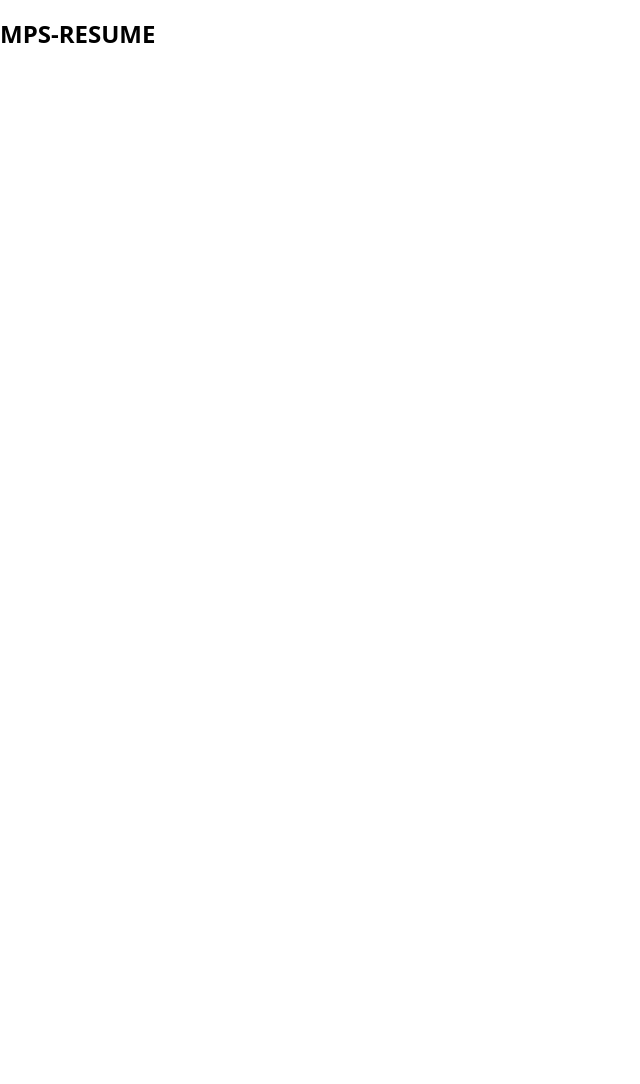
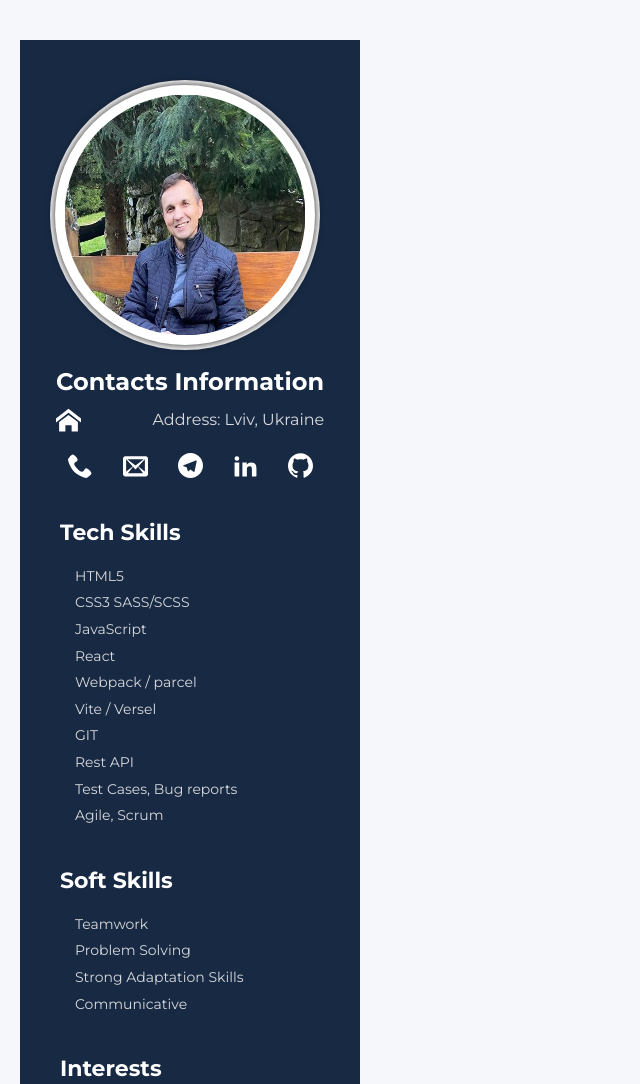
Before and after one commit to PetroMazuryk/mps-resume, a website built with Parcel: page src/index.html in a window 1280 px wide. Shown: the top 1084 px of the page, without its empty margins (0-640 px from the left). Before the commit the page ends 800 px from the top, so only its background shows below. Built offline with nearby package versions, Linux system fonts and the light colour scheme; a web font is replaced by a local one.

Commit message:
added sidebar section

```diff
--- a/src/index.html
+++ b/src/index.html
@@ -1,15 +1,18 @@
 <!DOCTYPE html>
-<html lang="ru">
+<html lang="en">
   <head>
     <meta charset="UTF-8" />
     <meta name="viewport" content="width=device-width, initial-scale=1.0" />
     <title>MPS RESUME</title>
     <link rel="shortcut icon" href="./images/favicon.ico" type="image/x-icon" />
     <link rel="stylesheet" href="./sass/index.scss" />
+    <link
+      href="https://fonts.googleapis.com/css2?family=Montserrat:wght@400;500;600;700;800&family=Seymour+One&display=swap"
+      rel="stylesheet"
+    />
     <script type="module" src="./index.js"></script>
   </head>
   <body>
-    <!-- ❗️❗️❗️ Add partials like so for every page -->
-    <include src="./partials/example.html"></include>
+    <include src="./partials/resume.html"></include>
   </body>
 </html>
--- a/src/partials/example.html
+++ /dev/null
@@ -1,3 +0,0 @@
-<article class="example" id="uk">
-  <h1>MPS-RESUME</h1>
-</article>
--- /dev/null
+++ b/src/partials/resume.html
@@ -0,0 +1,141 @@
+<header>
+  <aside class="sidebar">
+    <div class="container-preview-photo">
+      <div class="preview__wrapper">
+        <img class="preview-photo" src="./images/photo.jpg" alt="My photo" />
+      </div>
+    </div>
+    <div class="contacts__container">
+      <h1 class="contacts__title">Contacts Information</h1>
+      <a
+        class="contacts__address"
+        target="_blank"
+        href="https://www.google.com/maps/d/viewer?mid=1EkwX7Fk-zHgwIFlXdLFx8MTz66s&hl=uk&ll=49.841722439688425%2C24.026302999999974&z=12"
+      >
+        <svg class="icon icon__address">
+          <use href="./images/sprite.svg#icon-home"></use>
+        </svg>
+        <span class="sider-text">Address: Lviv, Ukraine</span>
+      </a>
+      <ul class="general-ul contacts-container">
+        <li class="item-contacts tooltip">
+          <a class="sider-a" href="tel:0502124965">
+            <svg class="icon icon-phone">
+              <use href="./images/sprite.svg#phone"></use>
+            </svg>
+            <span class="tooltiptext">050 212 49 65</span>
+          </a>
+        </li>
+
+        <li class="item-contacts tooltip">
+          <a class="sider-a" href="mailto:mpmazurik@gmail.com">
+            <svg class="icon icon-email">
+              <use href="./images/sprite.svg#email"></use>
+            </svg>
+            <span class="tooltiptext">mpmazurik@gmail.com</span>
+          </a>
+        </li>
+        <li class="item-contacts tooltip">
+          <a class="sider-a" href="https://web.telegram.org/k/" target="_blank">
+            <svg class="icon icon-skype">
+              <use href="./images/sprite.svg#icon-telegram"></use>
+            </svg>
+            <span class="tooltiptext">@Petro_Mazuryk</span>
+          </a>
+        </li>
+        <li class="item-contacts tooltip">
+          <a class="sider-a" href="https://www.linkedin.com/in/Петро-Мазурик" target="_blank">
+            <svg class="icon icon-linkedin">
+              <use href="./images/sprite.svg#linkedin"></use>
+            </svg>
+            <span class="tooltiptext">Profile linkedin</span>
+          </a>
+        </li>
+        <li class="item-contacts tooltip">
+          <a class="sider-a" href="https://github.com/PetroMazuryk" target="_blank">
+            <svg class="icon icon-github">
+              <use href="./images/sprite.svg#github"></use>
+            </svg>
+            <span class="tooltiptext">Github</span>
+          </a>
+        </li>
+      </ul>
+    </div>
+    <!-- Skills -->
+    <div class="skills-container">
+      <h2 class="saide-title">Tech Skills</h2>
+      <ul>
+        <li class="sider-list"><span class="sider-text">HTML5</span></li>
+        <li class="sider-list">
+          <span class="sider-text">CSS3 SASS/SCSS</span>
+        </li>
+        <li class="sider-list">
+          <span class="sider-text">JavaScript</span>
+        </li>
+        <li class="sider-list"><span class="sider-text">React</span></li>
+
+        <li class="sider-list">
+          <span class="sider-text">Webpack / parcel</span>
+        </li>
+        <li class="sider-list">
+          <span class="sider-text">Vite / Versel</span>
+        </li>
+        <li class="sider-list"><span class="sider-text">GIT</span></li>
+        <li class="sider-list">
+          <span class="sider-text">Rest API</span>
+        </li>
+        <li class="sider-list">
+          <span class="sider-text">Test Cases, Bug reports</span>
+        </li>
+        <li class="sider-list">
+          <span class="sider-text">Agile, Scrum</span>
+        </li>
+      </ul>
+    </div>
+
+    <div class="skills-container">
+      <h3 class="saide-title">Soft Skills</h3>
+      <ul>
+        <li class="sider-list"><span class="sider-text">Teamwork</span></li>
+        <li class="sider-list">
+          <span class="sider-text">Problem Solving</span>
+        </li>
+        <li class="sider-list">
+          <span class="sider-text">Strong Adaptation Skills</span>
+        </li>
+        <li class="sider-list">
+          <span class="sider-text">Communicative</span>
+        </li>
+      </ul>
+    </div>
+
+    <div class="skills-container">
+      <h3 class="saide-title">Interests</h3>
+      <ul>
+        <li class="sider-list">
+          <span class="sider-text">Innovative technologies</span>
+        </li>
+        <li class="sider-list">
+          <span class="sider-text">Self development</span>
+        </li>
+        <li class="sider-list">
+          <span class="sider-text">Cycling</span>
+        </li>
+      </ul>
+    </div>
+    <div class="skills-container">
+      <h3 class="saide-title">Language skills</h3>
+      <ul>
+        <li class="sider-list">
+          <span class="sider-text">English: Intermediate </span>
+        </li>
+        <li class="sider-list">
+          <span class="sider-text">Ukrainian: Native </span>
+        </li>
+        <li class="sider-list">
+          <span class="sider-text">Russian: Advanced </span>
+        </li>
+      </ul>
+    </div>
+  </aside>
+</header>
--- a/src/sass/_common.scss
+++ b/src/sass/_common.scss
@@ -1 +1,55 @@
 @import '~node_modules/modern-normalize/modern-normalize.css';
+
+html {
+  scroll-behavior: smooth;
+}
+
+body {
+  background-color: var(--backdrop-color);
+  padding-top: 40px;
+  padding-bottom: 40px;
+  padding-left: 20px;
+  padding-right: 20px;
+  font-family: Montserrat;
+}
+
+p,
+h1,
+h2,
+h3 {
+  margin: 0;
+}
+
+a {
+  text-decoration: none;
+}
+
+ul {
+  padding: 0;
+  margin: 0;
+  list-style: none;
+}
+
+.container-content {
+  max-width: 980px;
+
+  display: flex;
+  margin: 0 auto;
+}
+main {
+  background-color: var(--white-color);
+  margin: 0 auto;
+
+  box-shadow: 5px 9px 20px var(--shadow);
+}
+.general-ul {
+  padding: 0;
+  list-style: none;
+}
+ul {
+  padding: 0;
+  margin: 0;
+}
+.general-a {
+  text-decoration: none;
+}
--- /dev/null
+++ b/src/sass/_viriables.scss
@@ -0,0 +1,13 @@
+:root {
+  --white-color: #ffffff;
+  --black-color: #000000;
+  --backdrop-color: #f5f7fa;
+  --shadow: rgba(0, 0, 0, 0.15);
+  --bg-sidebar: #1e2939;
+  --link-side-color: #7d838c;
+  --sider-text-color: #d8dadd;
+  --marker-list-color: #ff6b08;
+  --block-info-text-color: #595959;
+  --date-info-color: #a8a8a8;
+  --work-info-color: #ff7011;
+}
--- /dev/null
+++ b/src/sass/components/_sidebar.scss
@@ -0,0 +1,219 @@
+.sidebar {
+  // background: rgb(245, 230, 230);
+  // background-color: var(--bg-sidebar);
+  background-color: rgba(9, 27, 54, 0.932);
+  width: 340px;
+  height: 100%;
+  padding-bottom: 20px;
+}
+.container-preview-photo {
+  width: 330px;
+  padding-top: 40px;
+  padding-bottom: 18px;
+}
+
+.preview__wrapper {
+  width: 270px;
+  height: 270px;
+  margin: 0 auto;
+  display: flex;
+  align-items: center;
+  justify-content: center;
+  background-color: white;
+  border-radius: 50%;
+  box-shadow: 0 0 0px rgba(0, 0, 0, 0.9);
+}
+
+.preview-photo {
+  display: block;
+  width: 260px;
+  height: 260px;
+  background-size: contain;
+  border-radius: 50%;
+  box-shadow: 0 0 10px rgba(0, 0, 0, 0.9);
+  padding: 0.6em;
+}
+
+.saide-title {
+  margin-bottom: 18px;
+  color: var(--white-color);
+  font-size: 22px;
+  font-weight: 700;
+  line-height: 1.09;
+}
+.contacts__address {
+  display: flex;
+  align-items: center;
+  justify-content: space-around;
+  margin-bottom: 20px;
+  cursor: pointer;
+  fill: white;
+
+  .icon__address {
+    transition: fill 1250ms linear;
+
+    &:hover {
+      fill: #5dacfa;
+      transition: fill 250ms linear;
+    }
+    &:focus {
+      fill: #5dacfa;
+      transition: fill 250ms linear;
+    }
+  }
+}
+
+.contacts__title {
+  text-align: center;
+  color: white;
+  margin-bottom: 12px;
+}
+.skills-container {
+  padding-top: 40px;
+  padding-left: 40px;
+  padding-right: 40px;
+}
+
+.contacts-container {
+  display: flex;
+  justify-content: center;
+  align-items: center;
+  .item-contacts {
+    &:not(:last-child) {
+      margin-right: 30px;
+    }
+  }
+}
+
+.contact-symbol {
+  color: var(--white-color);
+  margin-right: 10px;
+}
+
+.sider-list {
+  color: var(--marker-list-color);
+  margin-left: 15px;
+  font-size: 14px;
+  font-weight: 400;
+  line-height: 1.9;
+}
+
+.sider-text {
+  color: var(--sider-text-color);
+}
+
+.icon {
+  width: 25px;
+  height: 25px;
+}
+
+.sider-a {
+  display: block;
+  color: var(--link-side-color);
+  font-size: 14px;
+  font-weight: 400;
+  line-height: 1.09;
+  fill: white;
+
+  .icon-phone {
+    transition: fill 1250ms linear;
+    &:hover {
+      fill: #52db70;
+      transition: fill 250ms linear;
+    }
+    &:focus {
+      fill: #5dacfa;
+      transition: fill 250ms linear;
+    }
+  }
+
+  .icon-email {
+    transition: fill 1250ms linear;
+    &:hover {
+      fill: #5dacfa;
+      transition: fill 250ms linear;
+    }
+    &:focus {
+      fill: #5dacfa;
+      transition: fill 250ms linear;
+    }
+  }
+
+  .icon-linkedin {
+    border-radius: 5px;
+    transition: background-color 1250ms linear;
+    &:hover {
+      background-color: #0a66c2;
+      border-radius: 5px;
+      transition: background-color 250ms linear;
+    }
+    &:focus {
+      background-color: #0a66c2;
+      border-radius: 5px;
+      transition: background-color 250ms linear;
+    }
+  }
+  .icon-github {
+    transition: fill 1250ms linear;
+    &:hover {
+      fill: #9941a6;
+      transition: fill 250ms linear;
+    }
+    &:focus {
+      fill: #9941a6;
+      transition: fill 250ms linear;
+    }
+  }
+  .icon-skype {
+    transition: fill 1250ms linear;
+    &:hover {
+      fill: #009ddc;
+      transition: fill 250ms linear;
+    }
+    &:focus {
+      fill: #009ddc;
+      transition: fill 250ms linear;
+    }
+  }
+}
+
+.tooltip {
+  position: relative;
+  display: inline-block;
+}
+
+.tooltiptext {
+  visibility: hidden;
+  min-width: 120px;
+  background-color: #555;
+  color: #fff;
+  text-align: center;
+  border-radius: 6px;
+  padding: 5px 5px;
+  position: absolute;
+  z-index: 10;
+  bottom: 125%;
+  left: 50%;
+  margin-left: -60px;
+  opacity: 0;
+  transition: opacity 0.3s;
+}
+.icon-email + .tooltiptext {
+  margin-left: -90px;
+}
+
+.tooltiptext::after {
+  content: '';
+  position: absolute;
+  top: 100%;
+  left: 50%;
+  margin-left: -5px;
+  border-width: 5px;
+  border-style: solid;
+  border-color: #555 transparent transparent transparent;
+}
+
+.tooltip:hover .tooltiptext {
+  visibility: visible;
+  opacity: 1;
+}
--- a/src/sass/index.scss
+++ b/src/sass/index.scss
@@ -1 +1,3 @@
 @import './common';
+@import './viriables';
+@import './components/sidebar';
```
Also changed, not shown: src/images/photo.jpg (added), src/images/sprite.svg (added).
